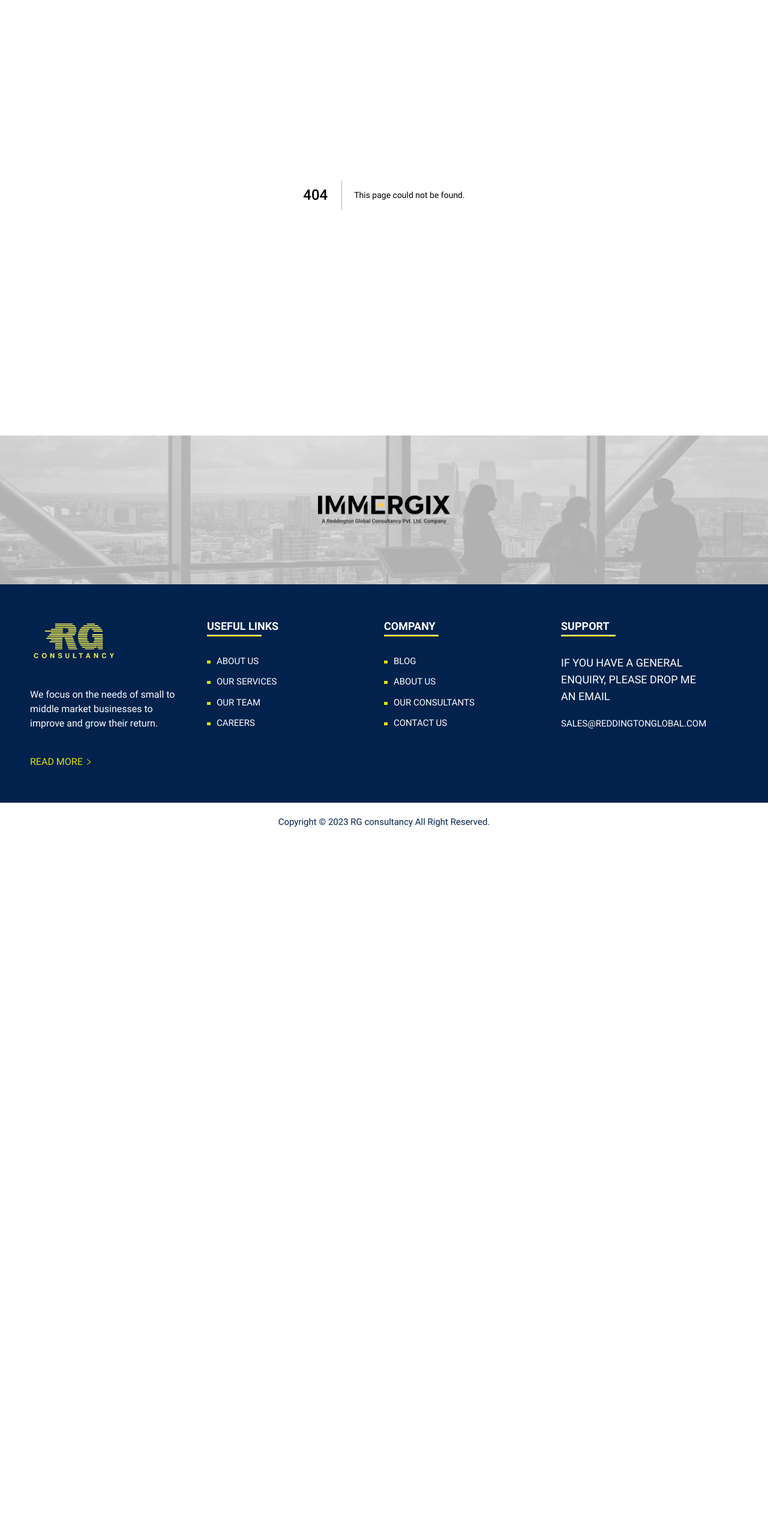
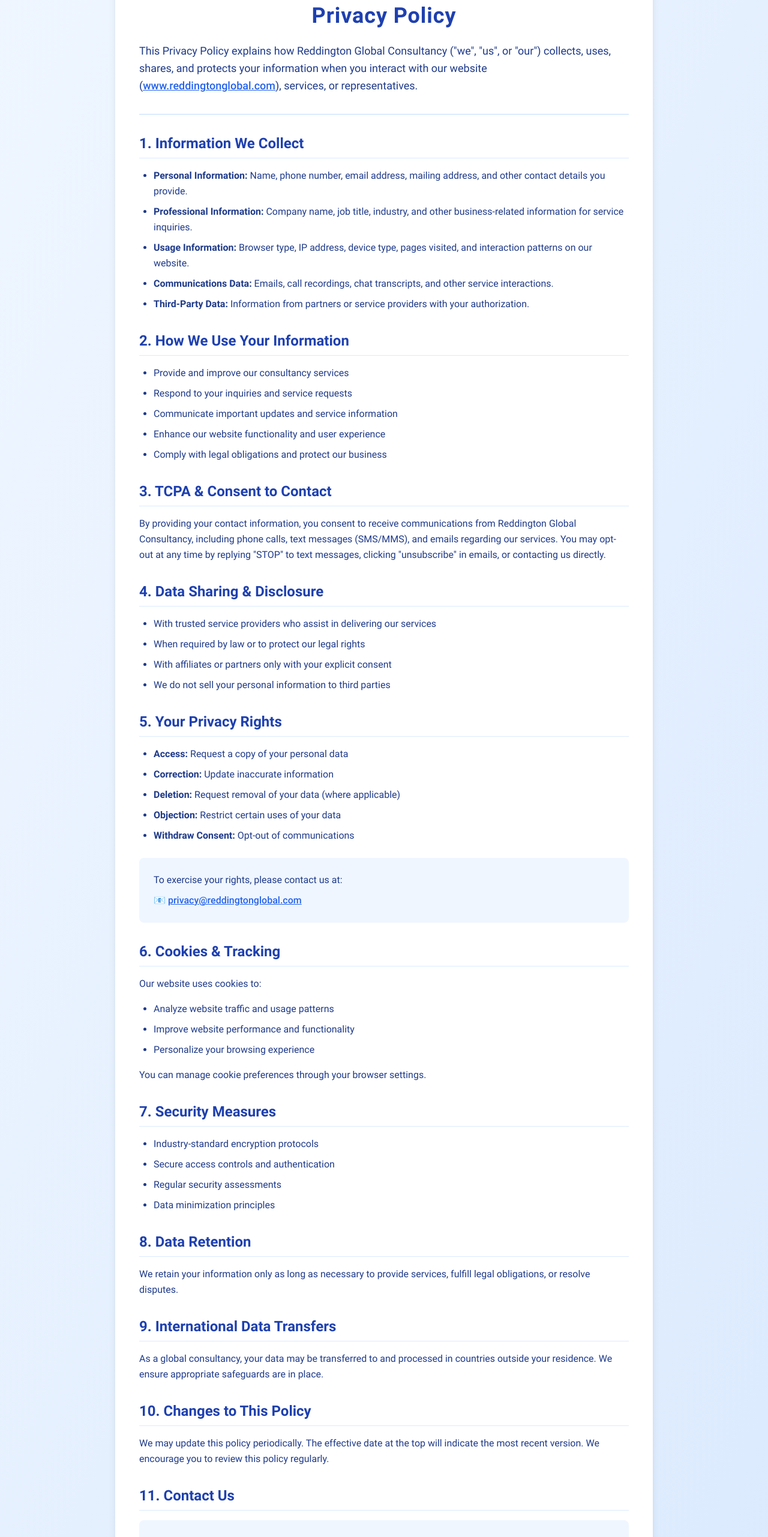
Before and after one commit to reddingtonglobal/RG-INT, a Next.js app: page /privacypolicy in a window 1280 px wide. Before the commit this address had no page. Shown: the part 234-2796 px from the top of the page at 60% size. Before the commit the page ends 1637 px from the top, so only its background shows below. Built offline with nearby package versions, Linux system fonts and the light colour scheme.

Commit message:
privacy policy

```diff
--- /dev/null
+++ b/app/privacypolicy/page.js
@@ -0,0 +1,201 @@
+import React from "react";
+
+const PrivacyPolicy = () => {
+  return (
+    <div className="min-h-screen bg-gradient-to-br from-blue-50 to-blue-100 py-10 px-4 font-sans">
+      <div className="max-w-4xl mx-auto bg-white rounded-xl shadow-lg overflow-hidden p-8 md:p-10 text-blue-900">
+        <h1 className="text-4xl font-bold text-center text-blue-800 mb-6 tracking-wide">
+          Privacy Policy
+        </h1>
+
+        <p className="text-lg leading-relaxed mb-6">
+          This Privacy Policy explains how Reddington Global Consultancy ("we", "us", or "our")
+          collects, uses, shares, and protects your information when you interact with our
+          website (<a href="https://www.reddingtonglobal.com" className="text-blue-600 hover:text-blue-800 font-medium underline">www.reddingtonglobal.com</a>),
+          services, or representatives.
+        </p>
+
+        <hr className="my-8 border-t border-blue-200" />
+
+        <section className="mb-8">
+          <h2 className="text-2xl font-semibold text-blue-800 mt-8 mb-4 pb-2 border-b border-blue-100">
+            1. Information We Collect
+          </h2>
+          <ul className="list-disc pl-6 space-y-2 leading-relaxed">
+            <li>
+              <strong className="font-semibold">Personal Information:</strong> Name, phone number, email address,
+              mailing address, and other contact details you provide.
+            </li>
+            <li>
+              <strong className="font-semibold">Professional Information:</strong> Company name, job title, industry,
+              and other business-related information for service inquiries.
+            </li>
+            <li>
+              <strong className="font-semibold">Usage Information:</strong> Browser type, IP address, device type,
+              pages visited, and interaction patterns on our website.
+            </li>
+            <li>
+              <strong className="font-semibold">Communications Data:</strong> Emails, call recordings, chat transcripts,
+              and other service interactions.
+            </li>
+            <li>
+              <strong className="font-semibold">Third-Party Data:</strong> Information from partners or service providers
+              with your authorization.
+            </li>
+          </ul>
+        </section>
+
+        <section className="mb-8">
+          <h2 className="text-2xl font-semibold text-blue-800 mt-8 mb-4 pb-2 border-b border-blue-100">
+            2. How We Use Your Information
+          </h2>
+          <ul className="list-disc pl-6 space-y-2 leading-relaxed">
+            <li>Provide and improve our consultancy services</li>
+            <li>Respond to your inquiries and service requests</li>
+            <li>Communicate important updates and service information</li>
+            <li>Enhance our website functionality and user experience</li>
+            <li>Comply with legal obligations and protect our business</li>
+          </ul>
+        </section>
+
+        <section className="mb-8">
+          <h2 className="text-2xl font-semibold text-blue-800 mt-8 mb-4 pb-2 border-b border-blue-100">
+            3. TCPA & Consent to Contact
+          </h2>
+          <p className="leading-relaxed mb-4">
+            By providing your contact information, you consent to receive communications from
+            Reddington Global Consultancy, including phone calls, text messages (SMS/MMS),
+            and emails regarding our services. You may opt-out at any time by replying "STOP"
+            to text messages, clicking "unsubscribe" in emails, or contacting us directly.
+          </p>
+        </section>
+
+        <section className="mb-8">
+          <h2 className="text-2xl font-semibold text-blue-800 mt-8 mb-4 pb-2 border-b border-blue-100">
+            4. Data Sharing & Disclosure
+          </h2>
+          <ul className="list-disc pl-6 space-y-2 leading-relaxed">
+            <li>
+              With trusted service providers who assist in delivering our services
+            </li>
+            <li>
+              When required by law or to protect our legal rights
+            </li>
+            <li>
+              With affiliates or partners only with your explicit consent
+            </li>
+            <li>
+              We do not sell your personal information to third parties
+            </li>
+          </ul>
+        </section>
+
+        <section className="mb-8">
+          <h2 className="text-2xl font-semibold text-blue-800 mt-8 mb-4 pb-2 border-b border-blue-100">
+            5. Your Privacy Rights
+          </h2>
+          <ul className="list-disc pl-6 space-y-2 leading-relaxed mb-6">
+            <li><strong className="font-semibold">Access:</strong> Request a copy of your personal data</li>
+            <li><strong className="font-semibold">Correction:</strong> Update inaccurate information</li>
+            <li><strong className="font-semibold">Deletion:</strong> Request removal of your data (where applicable)</li>
+            <li><strong className="font-semibold">Objection:</strong> Restrict certain uses of your data</li>
+            <li><strong className="font-semibold">Withdraw Consent:</strong> Opt-out of communications</li>
+          </ul>
+          <div className="bg-blue-50 rounded-lg p-6 mt-6">
+            <p className="leading-relaxed">
+              To exercise your rights, please contact us at:<br />
+              <span className="inline-block mt-2">
+                📧 <a href="mailto:privacy@reddingtonglobal.com" className="text-blue-600 hover:text-blue-800 font-medium underline">privacy@reddingtonglobal.com</a>
+              </span>
+            </p>
+          </div>
+        </section>
+
+        <section className="mb-8">
+          <h2 className="text-2xl font-semibold text-blue-800 mt-8 mb-4 pb-2 border-b border-blue-100">
+            6. Cookies & Tracking
+          </h2>
+          <p className="leading-relaxed mb-4">
+            Our website uses cookies to:
+          </p>
+          <ul className="list-disc pl-6 space-y-2 leading-relaxed mb-4">
+            <li>Analyze website traffic and usage patterns</li>
+            <li>Improve website performance and functionality</li>
+            <li>Personalize your browsing experience</li>
+          </ul>
+          <p className="leading-relaxed">
+            You can manage cookie preferences through your browser settings.
+          </p>
+        </section>
+
+        <section className="mb-8">
+          <h2 className="text-2xl font-semibold text-blue-800 mt-8 mb-4 pb-2 border-b border-blue-100">
+            7. Security Measures
+          </h2>
+          <ul className="list-disc pl-6 space-y-2 leading-relaxed">
+            <li>Industry-standard encryption protocols</li>
+            <li>Secure access controls and authentication</li>
+            <li>Regular security assessments</li>
+            <li>Data minimization principles</li>
+          </ul>
+        </section>
+
+        <section className="mb-8">
+          <h2 className="text-2xl font-semibold text-blue-800 mt-8 mb-4 pb-2 border-b border-blue-100">
+            8. Data Retention
+          </h2>
+          <p className="leading-relaxed">
+            We retain your information only as long as necessary to provide services,
+            fulfill legal obligations, or resolve disputes.
+          </p>
+        </section>
+
+        <section className="mb-8">
+          <h2 className="text-2xl font-semibold text-blue-800 mt-8 mb-4 pb-2 border-b border-blue-100">
+            9. International Data Transfers
+          </h2>
+          <p className="leading-relaxed">
+            As a global consultancy, your data may be transferred to and processed in
+            countries outside your residence. We ensure appropriate safeguards are in place.
+          </p>
+        </section>
+
+        <section className="mb-8">
+          <h2 className="text-2xl font-semibold text-blue-800 mt-8 mb-4 pb-2 border-b border-blue-100">
+            10. Changes to This Policy
+          </h2>
+          <p className="leading-relaxed">
+            We may update this policy periodically. The effective date at the top will
+            indicate the most recent version. We encourage you to review this policy
+            regularly.
+          </p>
+        </section>
+
+        <section className="mb-4">
+          <h2 className="text-2xl font-semibold text-blue-800 mt-8 mb-4 pb-2 border-b border-blue-100">
+            11. Contact Us
+          </h2>
+          <div className="bg-blue-50 rounded-lg p-6 mt-4">
+            <p className="leading-relaxed">
+              For any privacy-related questions or concerns:<br />
+              <span className="inline-block mt-2">
+                📧 <a href="mailto:privacy@reddingtonglobal.com" className="text-blue-600 hover:text-blue-800 font-medium underline">privacy@reddingtonglobal.com</a>
+              </span><br />
+              <span className="inline-block mt-2">
+                📍 Reddington Global Consultancy
+              </span><br />
+              <span className="inline-block mt-2">
+                📞 +91 9818224495
+              </span><br />
+              <span className="inline-block mt-2">
+                🌐 <a href="https://www.reddingtonglobal.com" className="text-blue-600 hover:text-blue-800 font-medium underline">www.reddingtonglobal.com</a>
+              </span>
+            </p>
+          </div>
+        </section>
+      </div>
+    </div>
+  );
+};
+
+export default PrivacyPolicy;
--- a/components/common/footer/page.js
+++ b/components/common/footer/page.js
@@ -115,6 +115,9 @@
               <li className="mb-3  pl-4 relative">
                 <Link href="/career">Careers</Link>
               </li>
+              <li className="mb-3 pl-4 relative">
+                <Link href="/privacypolicy">Privacy Policy</Link>
+              </li>
             </ul>
           </div>
           <div className="md:w-1/4 w-full">
```
